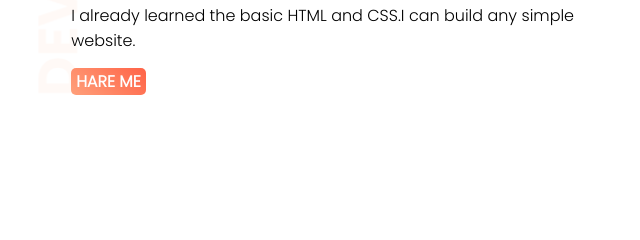
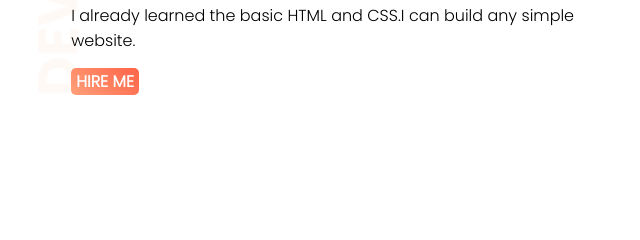
Before and after one commit to AurinIffatMimi/my-site, a plain HTML site: page index.html in a window 1280 px wide. Shown: the part 274-514 px from the top of the page, 0-640 px from the left. Drawn offline with Linux system fonts and the light colour scheme.

Commit message:
my first site

```diff
--- a/index.html
+++ b/index.html
@@ -13,7 +13,7 @@
           <h1>Hey,</h1>
           <h3>I am <span class="namecolor2">Aurin Iffat Mimi</span></h3>
           <p>I already learned the basic HTML and CSS.I can build any simple website.</p>
-          <a class="test" target="_blank" href="https://www.linkedin.com/in/aurin-mimi-8b0168203"><b>HARE ME</b></a>
+          <a class="test" target="_blank" href="https://www.linkedin.com/in/aurin-mimi-8b0168203"><b>HIRE ME</b></a>
         </div>
 
         <div class="half-width">
```
